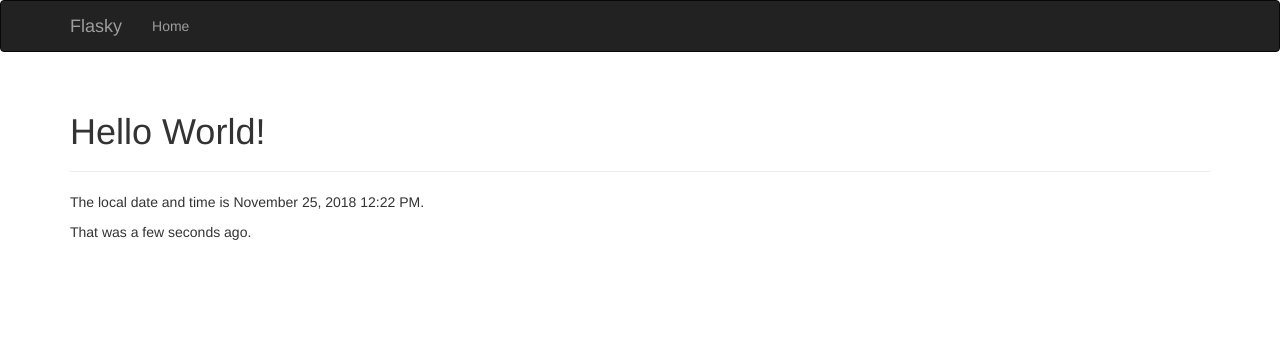
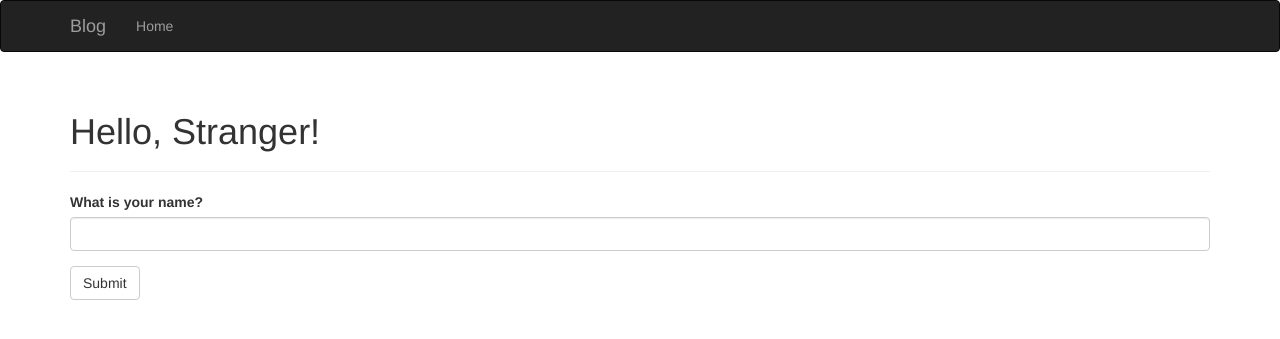
Before and after one commit to fangyansun/social_blog, a Flask app: page / in a window 1280 px wide. Shown: the top 339 px of the page. Run offline with Flask 2, Linux system fonts and the light colour scheme; some libraries are stand-ins or nearby versions.

Commit message:
user.html is deleted because not used "form" is added
Signed-off-by: Fangyan SUN <zhzxsunfangyan@yeah.net>

```diff
--- a/app/hello.py
+++ b/app/hello.py
@@ -2,18 +2,27 @@ from flask import Flask, render_template
 from flask_bootstrap import Bootstrap
 from datetime import datetime
 from flask_moment import Moment
+from flask_wtf import FlaskForm
+from wtforms import StringField, SubmitField
+from wtforms.validators import DataRequired
 
 app = Flask(__name__)
+app.config['SECRET_KEY'] = 'hard to guess string'
 bootstrap= Bootstrap(app)
 moment = Moment(app)
 
-@app.route('/')
+class NameForm(FlaskForm):
+    name = StringField('What is your name?', validators = [DataRequired()])
+    submit = SubmitField('Submit')
+
+@app.route('/', methods=['GET', 'POST'])
 def index():
-    return render_template('index.html', current_time = datetime.utcnow())
-
-@app.route('/user/<name>')
-def user(name):
-    return render_template('user.html', name = name)
+    name = None
+    form = NameForm()
+    if form.validate_on_submit():
+        name = form.name.data
+        form.name.data = ''
+    return render_template('index.html', form = form, name = name)
 
 @app.errorhandler(404)
 def page_not_found(e):
--- a/app/templates/base.html
+++ b/app/templates/base.html
@@ -17,7 +17,7 @@
                 <span class="icon-bar"></span>
                 <span class="icon-bar"></span>
             </button>
-            <a class="navbar-brand" href="/">Flasky</a>
+            <a class="navbar-brand" href="/">Blog</a>
         </div>
         <div class="navbar-collapse collapse">
             <ul class="nav navbar-nav">
--- a/app/templates/index.html
+++ b/app/templates/index.html
@@ -1,11 +1,12 @@
 {% extends "base.html" %}
+{% import "bootstrap/wtf.html" as wtf %}
 
 {% block title %}Blog{% endblock %}
 
 {% block page_content %}
   <div class="page-header">
-    <h1> Hello World! </h1>
+    <h1>Hello, {% if name %}{{ name }}{% else %}Stranger{% endif %}!</h1>
   </div>
-  <p> The local date and time is {{moment(current_time).format('LLL')}}.</p>
-  <P> That was {{moment(current_time).fromNow(refresh=True)}}.</p>
+  {{wtf.quick_form(form)}}
+
 {% endblock %}
```
Also changed, not shown: app/templates/user.html (deleted, +0 -11 lines).
